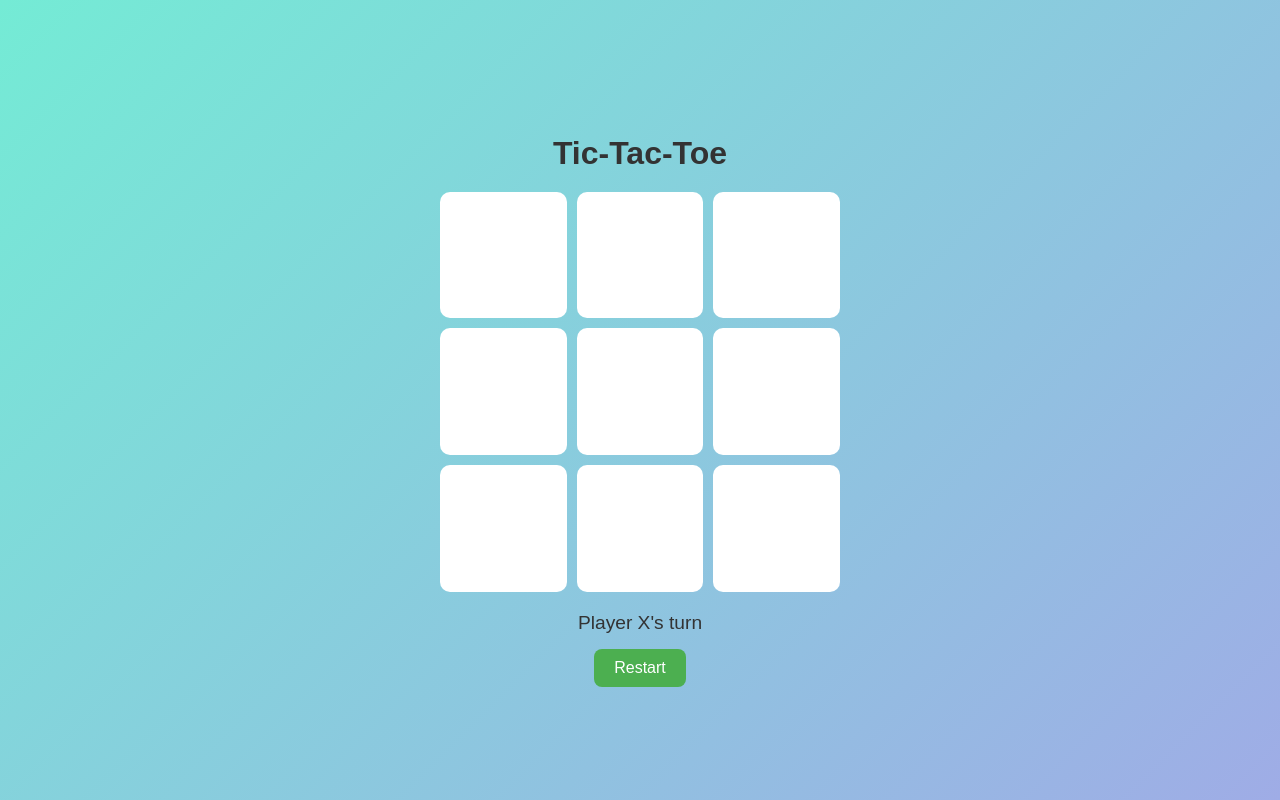
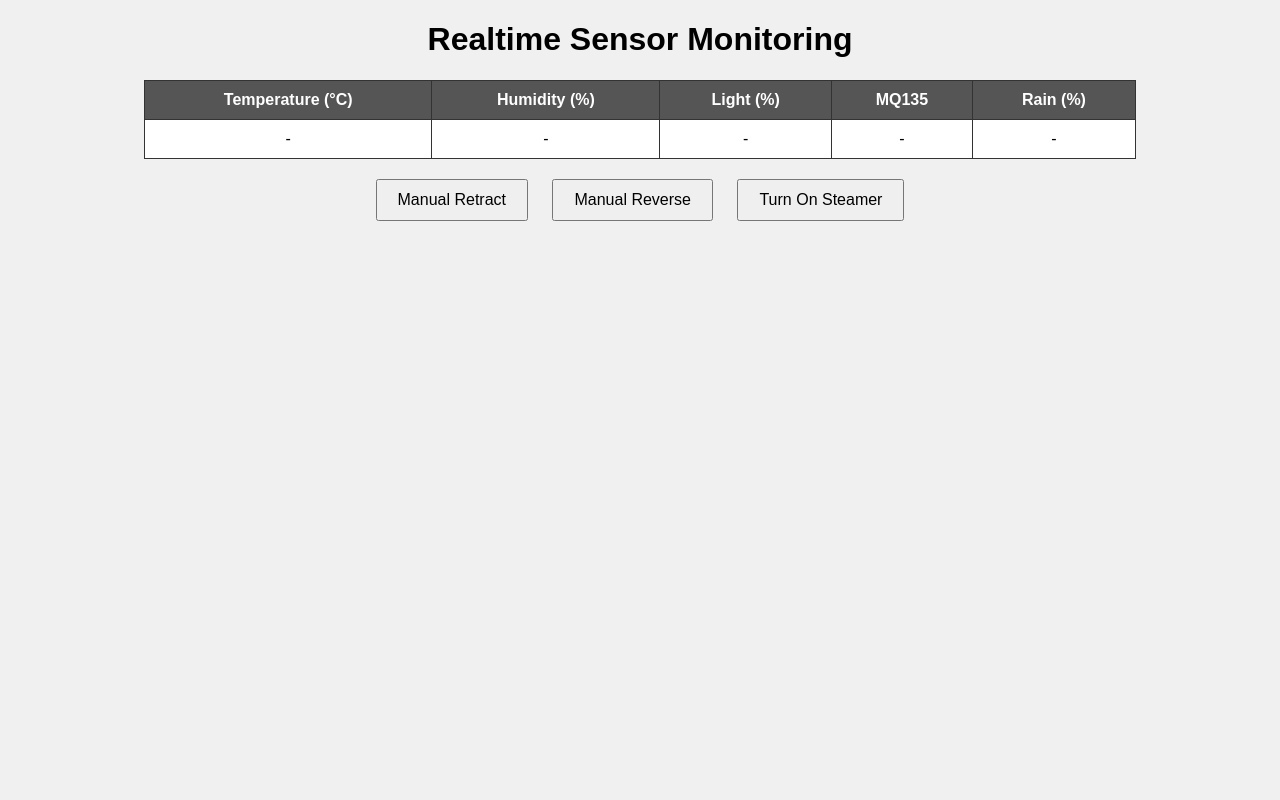
Before and after one commit to adymutya21-sketch/first, a plain HTML site: page index.html in a window 1280 px wide. Drawn offline with nearby package versions, Linux system fonts and the light colour scheme; no server answers.

Commit message:
Update index.html

```diff
--- a/index.html
+++ b/index.html
@@ -2,162 +2,95 @@
 <html lang="en">
 <head>
     <meta charset="UTF-8">
-  <meta name="viewport" content="width=device-width, initial-scale=1.0">
-  <title>Tic-Tac-Toe</title>
+    <title>Realtime Sensor Monitoring</title>
+    <script src="https://cdnjs.cloudflare.com/ajax/libs/socket.io/4.7.2/socket.io.min.js"></script>
     <style>
-    body {
-      font-family: Arial, sans-serif;
-      display: flex;
-      justify-content: center;
-      align-items: center;
-      height: 100vh;
-      margin: 0;
-      background: linear-gradient(135deg, #74ebd5 0%, #9face6 100%);
-    }
-
-    .game-container {
-      text-align: center;
-      max-width: 400px;
-      width: 90%;
-    }
-
-    h1 {
-      margin-bottom: 20px;
-      font-size: 2rem;
-      color: #333;
-    }
-
-    .board {
-      display: grid;
-      grid-template-columns: repeat(3, 1fr);
-      gap: 10px;
-    }
-
-    .cell {
-      width: 100%;
-      aspect-ratio: 1 / 1;
-      background: #fff;
-      border-radius: 10px;
-      display: flex;
-      justify-content: center;
-      align-items: center;
-      font-size: 2.5rem;
-      font-weight: bold;
-      cursor: pointer;
-      transition: background 0.3s;
-    }
-
-    .cell:hover {
-      background: #f0f0f0;
-    }
-
-    .status {
-      margin-top: 20px;
-      font-size: 1.2rem;
-      color: #333;
-    }
-
-    button {
-      margin-top: 15px;
-      padding: 10px 20px;
-      font-size: 1rem;
-      border: none;
-      border-radius: 8px;
-      background: #4CAF50;
-      color: white;
-      cursor: pointer;
-      transition: background 0.3s;
-    }
-
-    button:hover {
-      background: #45a049;
-    }
-
-    /* Responsive adjustments */
-    @media (max-width: 500px) {
-      h1 {
-        font-size: 1.5rem;
-      }
-      .cell {
-        font-size: 2rem;
-      }
-      .status {
-        font-size: 1rem;
-      }
-    }
+        body { font-family: Arial, sans-serif; margin: 20px; background: #f0f0f0; }
+        h1 { text-align: center; }
+        table { margin: auto; border-collapse: collapse; width: 80%; }
+        th, td { padding: 10px; text-align: center; border: 1px solid #333; }
+        th { background-color: #555; color: white; }
+        td { background-color: #fff; }
+        #alerts { margin: 20px auto; width: 80%; padding: 10px; background: #ffcccc; color: #900; font-weight: bold; text-align: center; border-radius: 5px; display: none; }
+        #buttons { text-align: center; margin-top: 20px; }
+        button { padding: 10px 20px; margin: 0 10px; font-size: 16px; }
     </style>
 </head>
 <body>
-  <div class="game-container">
-    <h1>Tic-Tac-Toe</h1>
-    <div class="board" id="board"></div>
-    <div class="status" id="status">Player X's turn</div>
-    <button onclick="resetGame()">Restart</button>
+    <h1>Realtime Sensor Monitoring</h1>
+    <div id="alerts"></div>
+
+    <table>
+        <thead>
+            <tr>
+                <th>Temperature (&deg;C)</th>
+                <th>Humidity (%)</th>
+                <th>Light (%)</th>
+                <th>MQ135</th>
+                <th>Rain (%)</th>
+            </tr>
+        </thead>
+        <tbody>
+            <tr>
+                <td id="temperature">-</td>
+                <td id="humidity">-</td>
+                <td id="light">-</td>
+                <td id="mq135">-</td>
+                <td id="rain">-</td>
+            </tr>
+        </tbody>
+    </table>
+
+    <div id="buttons">
+        <button onclick="manualRetract()">Manual Retract</button>
+        <button onclick="manualReverse()">Manual Reverse</button>
+        <button onclick="turnOnSteamer()">Turn On Steamer</button>
     </div>
 
     <script>
-    const board = document.getElementById('board');
-    const statusText = document.getElementById('status');
-    let currentPlayer = 'X';
-    let gameActive = true;
-    let gameState = ["", "", "", "", "", "", "", "", ""];
+        const socket = io(); // auto-connect to server
 
-    const winningConditions = [
-      [0, 1, 2],
-      [3, 4, 5],
-      [6, 7, 8],
-      [0, 3, 6],
-      [1, 4, 7],
-      [2, 5, 8],
-      [0, 4, 8],
-      [2, 4, 6]
-    ];
+        socket.on('connect', () => console.log("Connected to server"));
+        socket.on('disconnect', () => console.log("Disconnected from server"));
 
-    function createBoard() {
-      board.innerHTML = '';
-      gameState.forEach((_, index) => {
-        const cell = document.createElement('div');
-        cell.classList.add('cell');
-        cell.setAttribute('data-index', index);
-        cell.addEventListener('click', handleCellClick);
-        board.appendChild(cell);
+        socket.on('sensor_data', function(data) {
+            console.log("Received:", data);
+
+            document.getElementById('temperature').textContent = data.temperature;
+            document.getElementById('humidity').textContent = data.humidity;
+            document.getElementById('light').textContent = data.light;
+            document.getElementById('mq135').textContent = data.mq135;
+            document.getElementById('rain').textContent = data.rain;
+
+            const alertsDiv = document.getElementById('alerts');
+            if (data.alerts && data.alerts.length > 0) {
+                alertsDiv.style.display = 'block';
+                alertsDiv.innerHTML = data.alerts.join('<br>');
+
+                if (Notification.permission === "granted") {
+                    data.alerts.forEach(alert => new Notification(alert));
+                }
+            } else {
+                alertsDiv.style.display = 'none';
+                alertsDiv.innerHTML = '';
+            }
         });
+
+        if (Notification.permission !== "granted") {
+            Notification.requestPermission();
         }
 
-    function handleCellClick(e) {
-      const index = e.target.getAttribute('data-index');
-      if (gameState[index] !== "" || !gameActive) return;
-
-      gameState[index] = currentPlayer;
-      e.target.textContent = currentPlayer;
-
-      if (checkWinner()) {
-        statusText.textContent = `Player ${currentPlayer} wins! 🎉`;
-        gameActive = false;
-      } else if (!gameState.includes("")) {
-        statusText.textContent = "It's a draw! 🤝";
-        gameActive = false;
-      } else {
-        currentPlayer = currentPlayer === 'X' ? 'O' : 'X';
-        statusText.textContent = `Player ${currentPlayer}'s turn`;
-      }
+        function manualRetract() {
+            socket.emit('manual_retract');
         }
 
-    function checkWinner() {
-      return winningConditions.some(condition => {
-        return condition.every(index => gameState[index] === currentPlayer);
-      });
+        function manualReverse() {
+            socket.emit('manual_reverse');
         }
 
-    function resetGame() {
-      currentPlayer = 'X';
-      gameActive = true;
-      gameState = ["", "", "", "", "", "", "", "", ""];
-      statusText.textContent = `Player X's turn`;
-      createBoard();
+        function turnOnSteamer() {
+            socket.emit('steamer_on');
         }
-
-    createBoard();
     </script>
 </body>
 </html>
```
Lines whose indentation alone changed are shown as unchanged.
